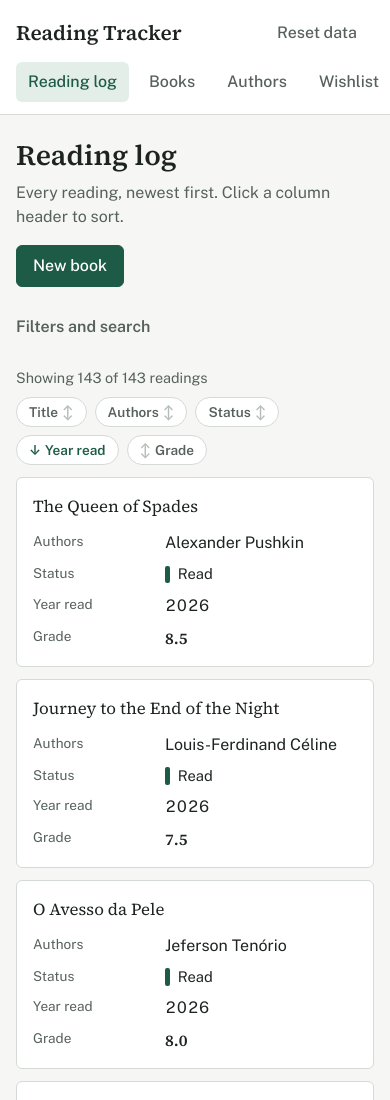
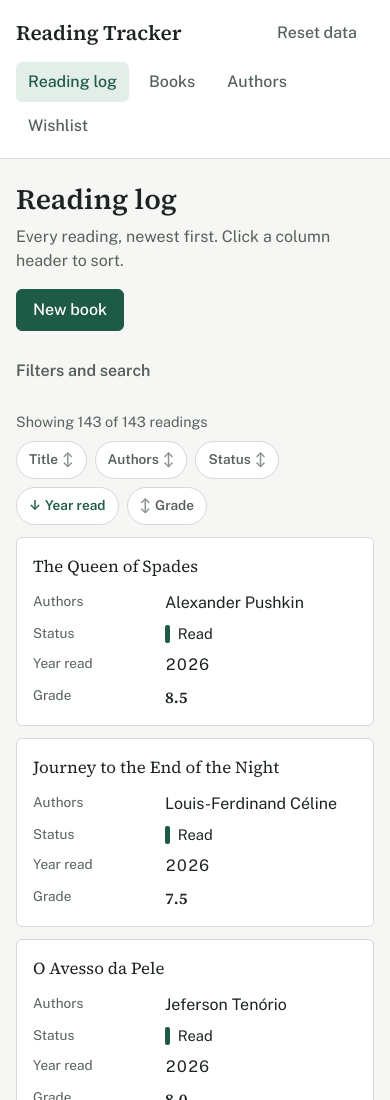
Before and after one commit to gabrielhsp-sys/reading-tracker, a plain HTML site: page index.html in a window 390 px wide. Shown: the top 1100 px of the page. Drawn offline with nearby package versions, Linux system fonts and the light colour scheme.

Commit message:
UI audit fixes: no horizontal scroll at 320px, 3:1 control borders, larger sort targets

```diff
--- a/css/style.css
+++ b/css/style.css
@@ -8,7 +8,7 @@
   --ink: #1c2321;
   --muted: #56615c;
   --rule: #d5dad6;
-  --rule-strong: #b5bdb8;
+  --rule-strong: #858e89; /* 3:1 against white and paper (WCAG 1.4.11) */
   --accent: #1e5b47;
   --accent-hover: #174a3a;
   --accent-soft: #e3eee9;
@@ -434,7 +434,7 @@ input:disabled, select:disabled, textarea:disabled { background: #eef0ed; color:
   .view { padding-top: var(--space-5); }
   .site-header__inner { gap: var(--space-2); }
   .site-nav { order: 3; flex-basis: 100%; }
-  .site-nav ul { flex-wrap: nowrap; overflow-x: auto; }
+  .site-nav ul { flex-wrap: wrap; }
   #reset-data { margin-left: auto; }
   .field-grid { grid-template-columns: 1fr; }
   .filter:first-child { grid-column: 1 / -1; }
@@ -506,3 +506,7 @@ input:disabled, select:disabled, textarea:disabled { background: #eef0ed; color:
 @media (max-width: 40rem) {
   .table td.grade::before { font-family: var(--sans); font-weight: 400; }
 }
+
+/* UI audit fixes: no sideways scroll at 320px; sort targets at least 24px tall (WCAG 2.5.8). */
+.site-nav { min-width: 0; }
+.sort-btn { min-height: 1.75rem; }
```
